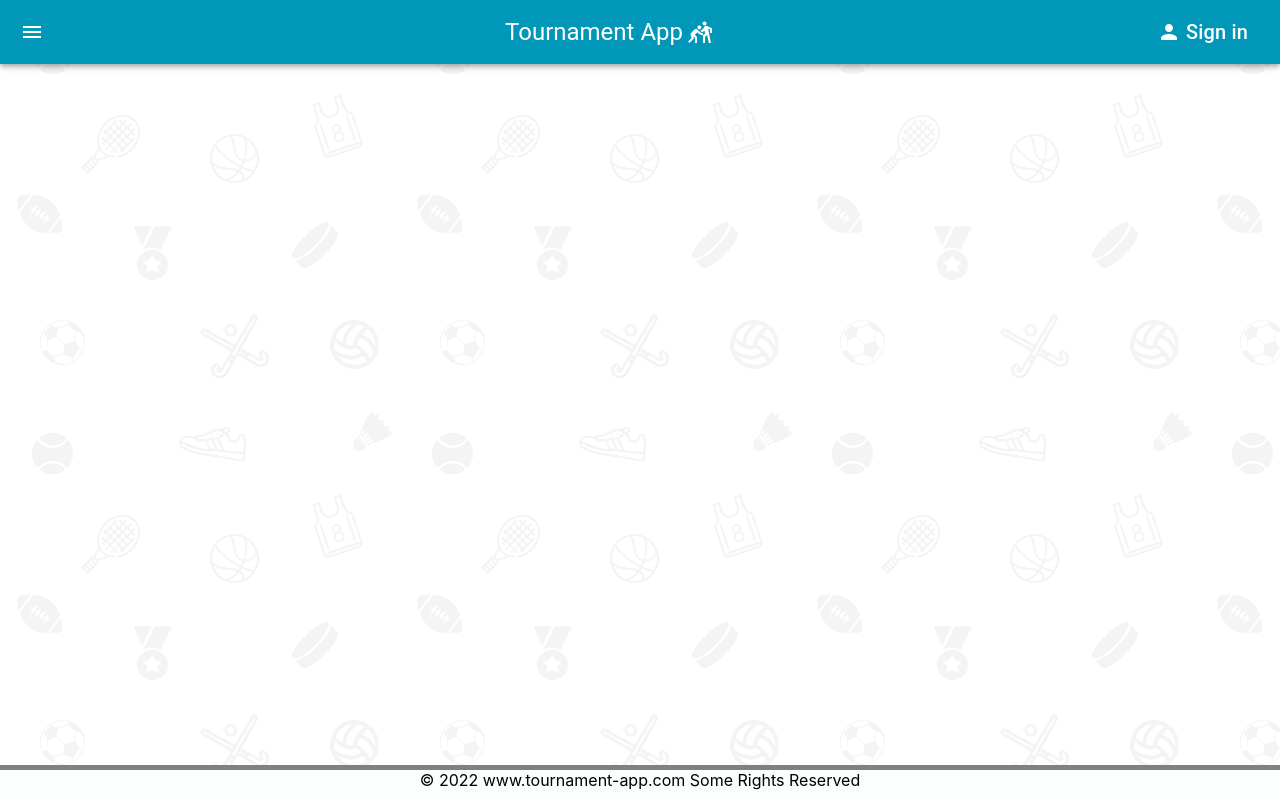
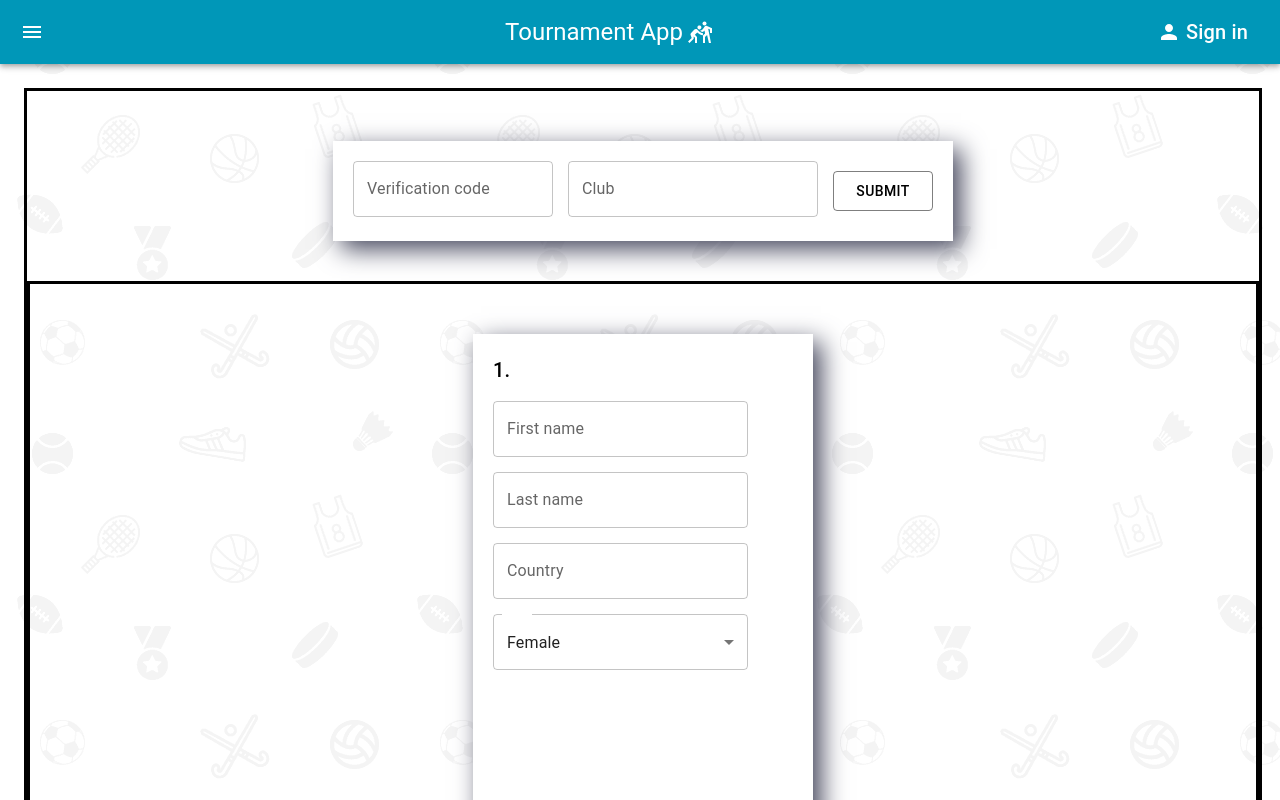
Before and after one commit to Workata/tournament-manager-frontend, a React (Create React App) app: page /addParticipants in a window 1280 px wide. Shown: the top 800 px of the page. Built offline with nearby package versions, Linux system fonts and the light colour scheme.

Commit message:
Add participants form layout and login request

```diff
--- a/package.json
+++ b/package.json
@@ -3,13 +3,16 @@
   "version": "0.1.0",
   "private": true,
   "dependencies": {
+    "@date-io/date-fns": "^1.3.13",
     "@emotion/react": "^11.8.2",
     "@emotion/styled": "^11.8.1",
     "@mui/icons-material": "^5.5.1",
+    "@mui/lab": "^5.0.0-alpha.76",
     "@mui/material": "^5.5.3",
     "@testing-library/jest-dom": "^5.16.2",
     "@testing-library/react": "^12.1.4",
     "@testing-library/user-event": "^13.5.0",
+    "date-fns": "^2.28.0",
     "react": "^17.0.2",
     "react-d3-tree": "^3.3.2",
     "react-dom": "^17.0.2",
--- a/src/App.js
+++ b/src/App.js
@@ -15,6 +15,7 @@ import SignIn from "./components/SignIn";
 // * pages
 import Home from "./pages/Home";
 import Brackets from "./pages/Brackets";
+import AddParticipants from "./pages/AddParticipants";
 
 
 function App() {
@@ -76,6 +77,7 @@ function App() {
           <Routes>
             <Route exact path="/" element={<Home />} />
             <Route exact path="/brackets" element={<Brackets />} />
+            <Route exact path="/addParticipants" element={<AddParticipants />} />
           </Routes>
         </Main>
 
--- /dev/null
+++ b/src/components/ParticipantForm.js
@@ -0,0 +1,101 @@
+import React, { useState } from "react";
+
+// * material UI
+import {
+  Box,
+  TextField,
+  Typography,
+  Select,
+  MenuItem,
+  FormControl
+ } from "@mui/material";
+// needed for date of birth input
+import DesktopDatePicker from '@mui/lab/DesktopDatePicker';
+import LocalizationProvider from '@mui/lab/LocalizationProvider';
+import AdapterDateFns from '@mui/lab/AdapterDateFns';
+
+export default function ParticipantForm() {
+
+  const [dateOfBirth, setDateOfBirth] = useState(new Date('2014-08-18T21:11:54'));
+  const [sex, setSex] = useState(1);
+  const inputWidth = 255;
+
+  return (
+    <Box
+      sx={{
+        width: '300px',
+        height: '600px',
+        marginLeft: 'auto',
+        marginRight: 'auto',
+        marginTop: '50px',
+        backgroundColor: 'primary.main',
+        boxShadow: "8px 8px 24px 0px rgba(66, 68, 90, 1)",
+        padding: '20px'
+      }}
+    >
+      <Typography variant ="h6">1.</Typography>
+
+      <FormControl
+        sx={{color: 'secondary'}}
+      >
+        <TextField
+          sx={{marginTop: '15px', width: `${inputWidth}px`}}
+          label="First name"
+          type="text"
+          color="secondary"
+        />
+
+        <TextField
+          sx={{marginTop: '15px', width:  `${inputWidth}px`}}
+          label="Last name"
+          type="text"
+          color="secondary"
+        />
+
+        <LocalizationProvider dateAdapter={AdapterDateFns}>
+          <DesktopDatePicker
+            label="Date of birth"
+            inputFormat="dd/MM/yyyy"
+            value={dateOfBirth}
+            onChange={(newDateOfBirth) => {setDateOfBirth(newDateOfBirth)}}
+            renderInput={
+              (params) => <TextField {...params}
+                sx={{
+                  marginTop: '15px',
+                  color: 'secondary'
+                }}
+                color = 'secondary'
+                InputLabelProps = {{
+                  style: { color: '#000' },
+                }}
+              />
+            }
+          />
+        </LocalizationProvider>
+
+        <TextField
+          sx={{marginTop: '15px', width:  `${inputWidth}px`}}
+          label="Country"
+          type="text"
+          color="secondary"
+        />
+
+        <Select
+          sx={{
+            marginTop: '15px',
+            width:  `${inputWidth}px`,
+            color: 'secondary',
+          }}
+          value={sex}
+          label="Sex" // TODO set label color for black - right now its white so you cant see it
+          onChange={(event) => {setSex(event.target.value)}}
+          color='secondary'
+        >
+          <MenuItem value={1}>Female</MenuItem>
+          <MenuItem value={2}>Male</MenuItem>
+        </Select>
+      </FormControl>
+
+    </Box>
+  )
+}
--- a/src/components/Sidebar.js
+++ b/src/components/Sidebar.js
@@ -93,11 +93,11 @@ export default function Sidebar(props) {
           <ListItemText primary={"Standings"} />
         </ListItem>
 
-        <ListItem button onClick={ () => {return navigate("/participants")} }>
+        <ListItem button onClick={ () => {return navigate("/addParticipants")} }>
           <ListItemIcon>
             <GroupAddIcon/>
           </ListItemIcon>
-          <ListItemText primary={"Participants"} />
+          <ListItemText primary={"Add participants"} />
         </ListItem>
       </List>
 
--- a/src/components/SignIn.js
+++ b/src/components/SignIn.js
@@ -1,5 +1,6 @@
 // * material UI
-import {Dialog,
+import {
+  Dialog,
   DialogTitle,
   TextField,
   Button,
@@ -23,6 +24,7 @@ export default function SignIn(props) {
 
   const [email, setEmail] = useState('');
   const [isEmailValid, setIsEmailValid] = useState(false);
+  const [password, setPassword] = useState('')
 
   const handleEmailChange = event => {
       const emailValue = event.target.value;
@@ -35,6 +37,30 @@ export default function SignIn(props) {
       setEmail(emailValue);
   }
 
+
+
+  const handleLoginButton = async () => {
+      console.log(password)
+      console.log(email)
+      fetch('http://127.0.0.1:8000/api/token/', {
+        method: 'POST',
+        headers: {
+          'Content-Type': 'application/x-www-form-urlencoded'
+        },
+        body: new URLSearchParams({
+          username: email,
+          password: password
+        })
+      })
+        .then((response) => response.json())
+        .then((data) => {
+          console.log(data)
+        })
+        .catch((error) => {
+          console.error(error)
+        })
+    }
+
 return (
   <Dialog
     onClose={handleSignInClose}
@@ -44,6 +70,7 @@ export default function SignIn(props) {
   >
     {/* Title */}
     <DialogTitle>Sign in</DialogTitle>
+
         <DialogContent dividers>
             {/* Email text field */}
             <TextField
@@ -69,8 +96,11 @@ export default function SignIn(props) {
                 label="Password"
                 variant="filled"
                 fullWidth
+                onChange={ (event) => { setPassword(event.target.value)} }
             />
+
             <DialogActions>
+
             {/* Sign in button */}
             <Button
               sx={{
@@ -83,7 +113,10 @@ export default function SignIn(props) {
                     backgroundColor: "primary.turquoiseDark",
                 }
                 }}
-                            variant="contained">
+              variant="contained"
+              onClick={handleLoginButton}
+
+            >
                     Sign in
                     <LoginIcon sx={{float: 'right'}}/>
                 </Button>
--- /dev/null
+++ b/src/pages/AddParticipants.js
@@ -0,0 +1,98 @@
+import React from "react";
+
+// * material UI
+import {
+  Box,
+  TextField,
+  Button,
+  IconButton
+} from "@mui/material";
+
+// * icons
+import AddCircleIcon from '@mui/icons-material/AddCircle';
+
+// * components
+import ParticipantForm from "../components/ParticipantForm";
+
+export default function AddParticipants() {
+  return (
+    // Main container
+    <Box
+      sx={{
+        width: '100%',
+        height: '100%',
+        borderStyle: 'solid'
+      }}
+    >
+      <Box
+        sx={{
+          width: '580px',
+          height: '60px',
+          marginLeft: 'auto',
+          marginRight: 'auto',
+          marginTop: '50px',
+          backgroundColor: 'primary.main',
+          boxShadow: "8px 8px 24px 0px rgba(66, 68, 90, 1)",
+          padding: '20px',
+        }}
+      >
+        <TextField
+          sx={{width: '200px'}}
+          label="Verification code"
+          type="text"
+          color="secondary"
+        />
+
+        <TextField
+          sx={{marginLeft: '15px', width: '250px'}}
+          label="Club"
+          type="text"
+          color="secondary"
+        />
+
+        <Button
+          sx = {{
+            width: '100px',
+            height: '40px',
+            marginLeft: '15px',
+            marginTop: '10px',
+          }}
+          variant="outlined"
+          color="secondary"
+        >
+          Submit
+        </Button>
+
+      </Box>
+
+      {/* Forms Wrapper */}
+      <Box
+        sx={{
+          // display: 'flex',
+          borderStyle: 'solid',
+          // width: '80%',
+          height: '80%',
+          marginLeft: 'auto',
+          marginRight: 'auto',
+          marginTop: '40px'
+        }}
+      >
+        <ParticipantForm/>
+        {/* <ParticipantForm/> */}
+
+        <IconButton
+          sx={{}}
+          onClick={()=>{console.log("XD")}}
+        >
+          <AddCircleIcon
+          sx={{
+            fontSize: '70px',
+            color: 'primary.turquoise'
+            }}
+          />
+         </IconButton>
+
+      </Box>
+    </Box>
+  );
+}
--- a/src/pages/Brackets.js
+++ b/src/pages/Brackets.js
@@ -54,6 +54,7 @@ export default function Brackets() {
         width: "100%",
         height: "100%",
         boxShadow: "8px 8px 24px 0px rgba(66, 68, 90, 1)",
+        backgroundColor: "primary.main"
       }}
       ref={containerRef}
     >
```
Also changed, not shown: public/manifest.json, 1 other file (tests, documents, lock files or other folders). Lines whose indentation alone changed are shown as unchanged.
